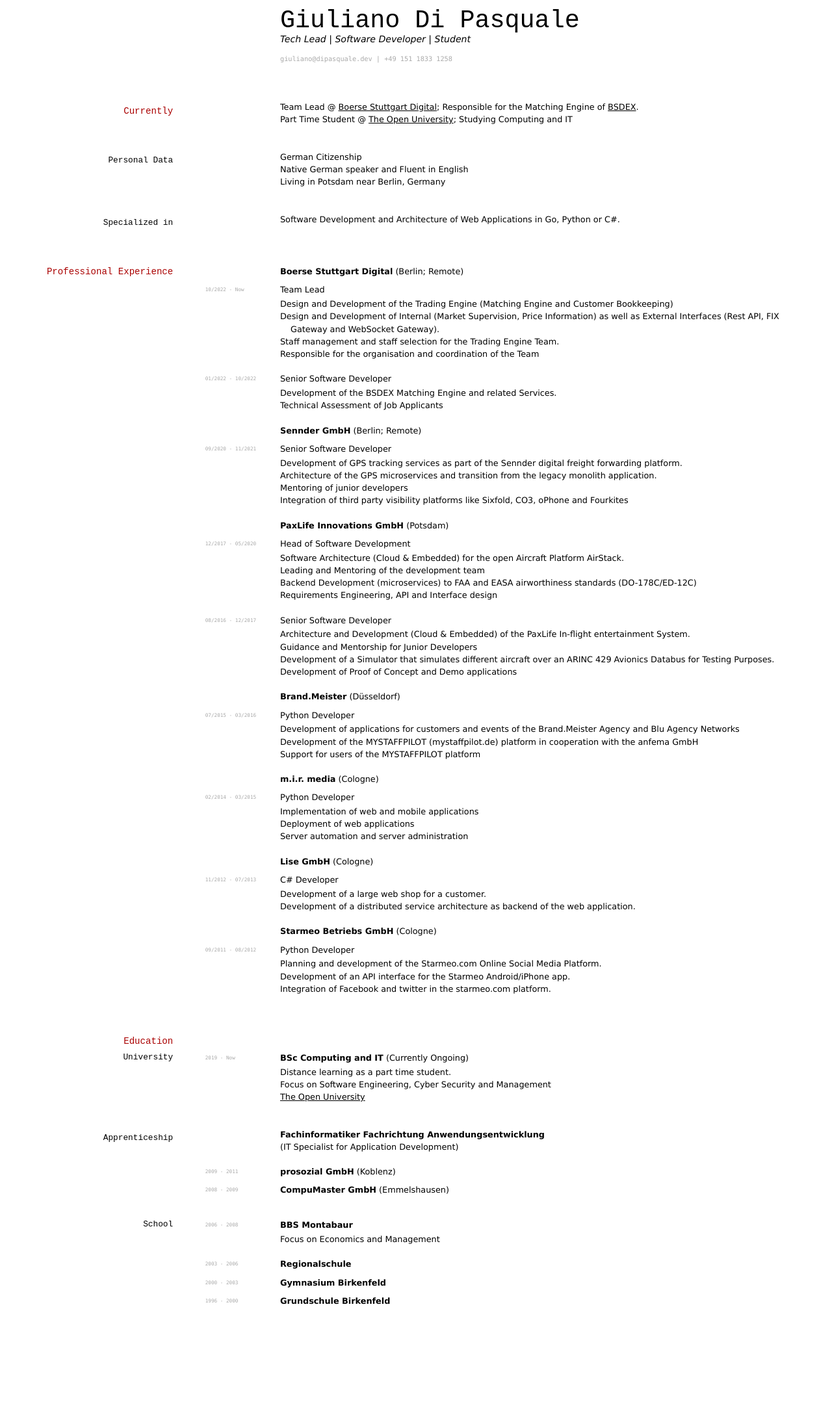
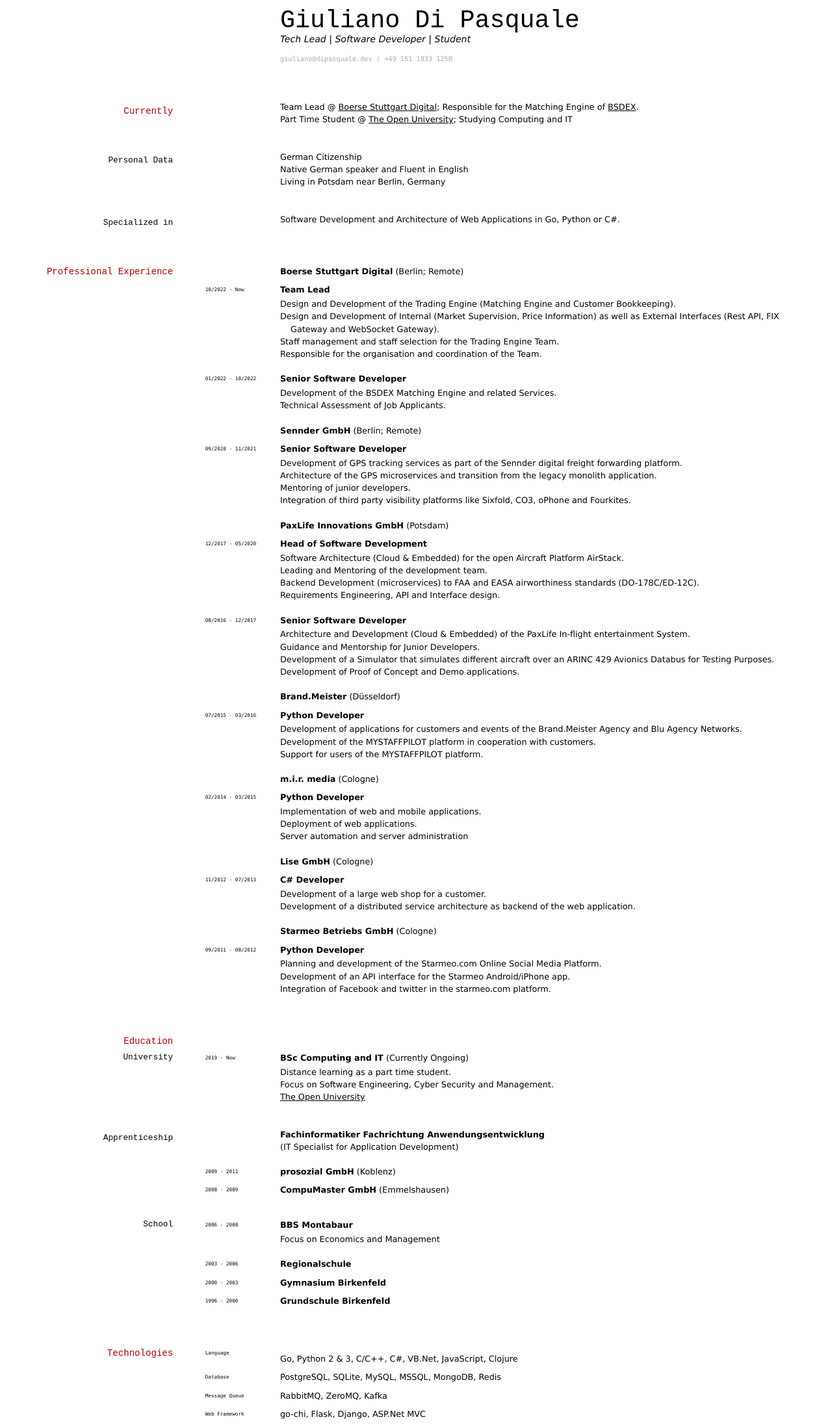
Before and after one commit to Nooby/nooby.github.io, a Jekyll site: the page built from index.md, in a window 1280 px wide. Shown: the whole page at 65% size. Built offline with Jekyll 4.4.1, drawn with Linux system fonts in a browser that asks for light colours; before the commit the page ends 2020 px from its top, so only the background shows below that.

Commit message:
Small improvements

```diff
--- a/index.md
+++ b/index.md
@@ -26,83 +26,82 @@ Tech Lead | Software Developer | Student
 
 - Software Development and Architecture of Web Applications in Go, Python or C#.
 
-
 ## Professional Experience
 
 __Boerse Stuttgart Digital__ (Berlin; Remote)
 
 `10/2022 - Now`
 
-Team Lead
+__Team Lead__
 
-- Design and Development of the Trading Engine (Matching Engine and Customer Bookkeeping)
+- Design and Development of the Trading Engine (Matching Engine and Customer Bookkeeping).
 - Design and Development of Internal (Market Supervision, Price Information) as well as External Interfaces (Rest API, FIX Gateway and  WebSocket Gateway).
 - Staff management and staff selection for the Trading Engine Team.
-- Responsible for the organisation and coordination of the Team
+- Responsible for the organisation and coordination of the Team.
 
 `01/2022 - 10/2022`
 
-Senior Software Developer
+__Senior Software Developer__
 
 - Development of the BSDEX Matching Engine and related Services.
-- Technical Assessment of Job Applicants
+- Technical Assessment of Job Applicants.
 
 __Sennder GmbH__ (Berlin; Remote)
 
 `09/2020 - 11/2021`
 
-Senior Software Developer
+__Senior Software Developer__
 
 - Development of GPS tracking services as part of the Sennder digital freight forwarding platform.
 - Architecture of the GPS microservices and transition from the legacy monolith application.
-- Mentoring of junior developers
-- Integration of third party visibility platforms like Sixfold, CO3, oPhone and Fourkites
+- Mentoring of junior developers.
+- Integration of third party visibility platforms like Sixfold, CO3, oPhone and Fourkites.
 
 __PaxLife Innovations GmbH__ (Potsdam)
 
 `12/2017 - 05/2020`
 
-Head of Software Development
+__Head of Software Development__
 
 - Software Architecture (Cloud & Embedded) for the open Aircraft Platform AirStack.
-- Leading and Mentoring of the development team
-- Backend Development (microservices) to FAA and EASA airworthiness standards (DO-178C/ED-12C)
-- Requirements Engineering, API and Interface design
+- Leading and Mentoring of the development team.
+- Backend Development (microservices) to FAA and EASA airworthiness standards (DO-178C/ED-12C).
+- Requirements Engineering, API and Interface design.
 
 `08/2016 - 12/2017`
 
-Senior Software Developer
+__Senior Software Developer__
 
 - Architecture and Development (Cloud & Embedded) of the PaxLife In-flight entertainment System.
-- Guidance and Mentorship for Junior Developers
+- Guidance and Mentorship for Junior Developers.
 - Development of a Simulator that simulates different aircraft over an ARINC 429 Avionics Databus for Testing Purposes.
-- Development of Proof of Concept and Demo applications
+- Development of Proof of Concept and Demo applications.
 
 __Brand.Meister__ (Düsseldorf)
 
 `07/2015 - 03/2016`
 
-Python Developer
+__Python Developer__
 
-- Development of applications for customers and events of the Brand.Meister Agency and Blu Agency Networks
-- Development of the MYSTAFFPILOT (mystaffpilot.de) platform in cooperation with the anfema GmbH
-- Support for users of the MYSTAFFPILOT platform
+- Development of applications for customers and events of the Brand.Meister Agency and Blu Agency Networks.
+- Development of the MYSTAFFPILOT platform in cooperation with customers.
+- Support for users of the MYSTAFFPILOT platform.
 
 __m.i.r. media__ (Cologne)
 
 `02/2014 - 03/2015`
 
-Python Developer
+__Python Developer__
 
-- Implementation of web and mobile applications
-- Deployment of web applications
+- Implementation of web and mobile applications.
+- Deployment of web applications.
 - Server automation and server administration
 
 __Lise GmbH__ (Cologne)
 
 `11/2012 - 07/2013`
 
-C# Developer
+__C# Developer__
 
 - Development of a large web shop for a customer.
 - Development of a distributed service architecture as backend of the web application.
@@ -111,13 +110,11 @@ __Starmeo Betriebs GmbH__ (Cologne)
 
 `09/2011 - 08/2012`
 
-Python Developer
+__Python Developer__
 
 - Planning and development of the Starmeo.com Online Social Media Platform.
 - Development of an API interface for the Starmeo Android/iPhone app.
 - Integration of Facebook and twitter in the starmeo.com platform.
-
-
 
 ## Education
 
@@ -126,7 +123,7 @@ Python Developer
 `2019 - Now`
 __BSc Computing and IT__ (Currently Ongoing)
 - Distance learning as a part time student.
-- Focus on Software Engineering, Cyber Security and Management
+- Focus on Software Engineering, Cyber Security and Management.
 - [The Open University](http://open.ac.uk/)
 
 ### Apprenticeship
@@ -154,3 +151,21 @@ __Gymnasium Birkenfeld__
 
 `1996 - 2000`
 __Grundschule Birkenfeld__
+
+## Technologies
+
+`Language`
+
+Go, Python 2 & 3, C/C++, C#, VB.Net, JavaScript, Clojure
+
+`Database`
+
+PostgreSQL, SQLite, MySQL, MSSQL, MongoDB, Redis
+
+`Message Queue`
+
+RabbitMQ, ZeroMQ, Kafka
+
+`Web Framework`
+
+go-chi, Flask, Django, ASP.Net MVC
--- a/media/kjhealy-print.css
+++ b/media/kjhealy-print.css
@@ -74,7 +74,7 @@ code {
 	font-size: 60%;
 	/*line-height: 1em;*/
 	font-family: Menlo,monospace,sans-serif;
-	color: #ccc;
+	/* color: #ccc; */
 }
 
 p code {
--- a/media/kjhealy-screen.css
+++ b/media/kjhealy-screen.css
@@ -74,7 +74,7 @@ code {
 	font-size: 60%;
 	/*line-height: 1em;*/
 	font-family: Menlo,monospace,sans-serif;
-	color: #aaa;
+	/* color: #aaa; */
 }
 
 p code {
```
